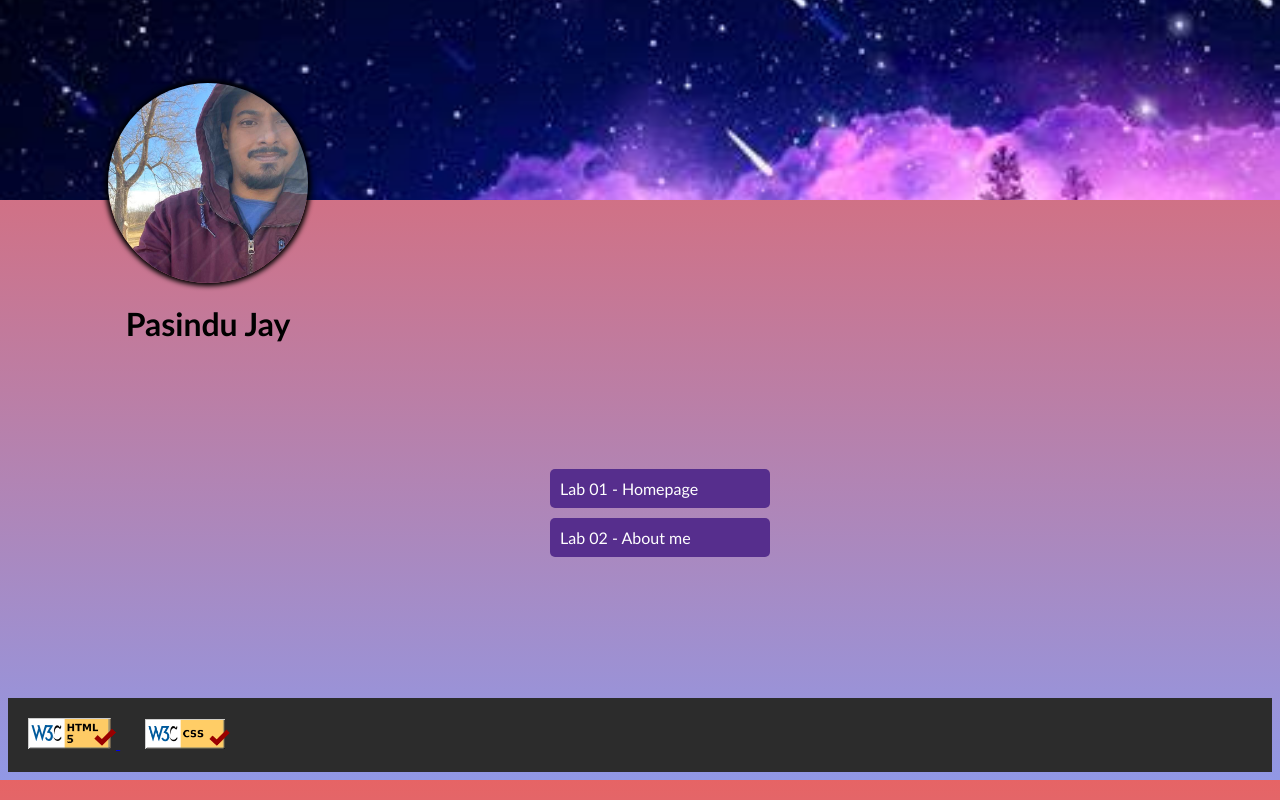
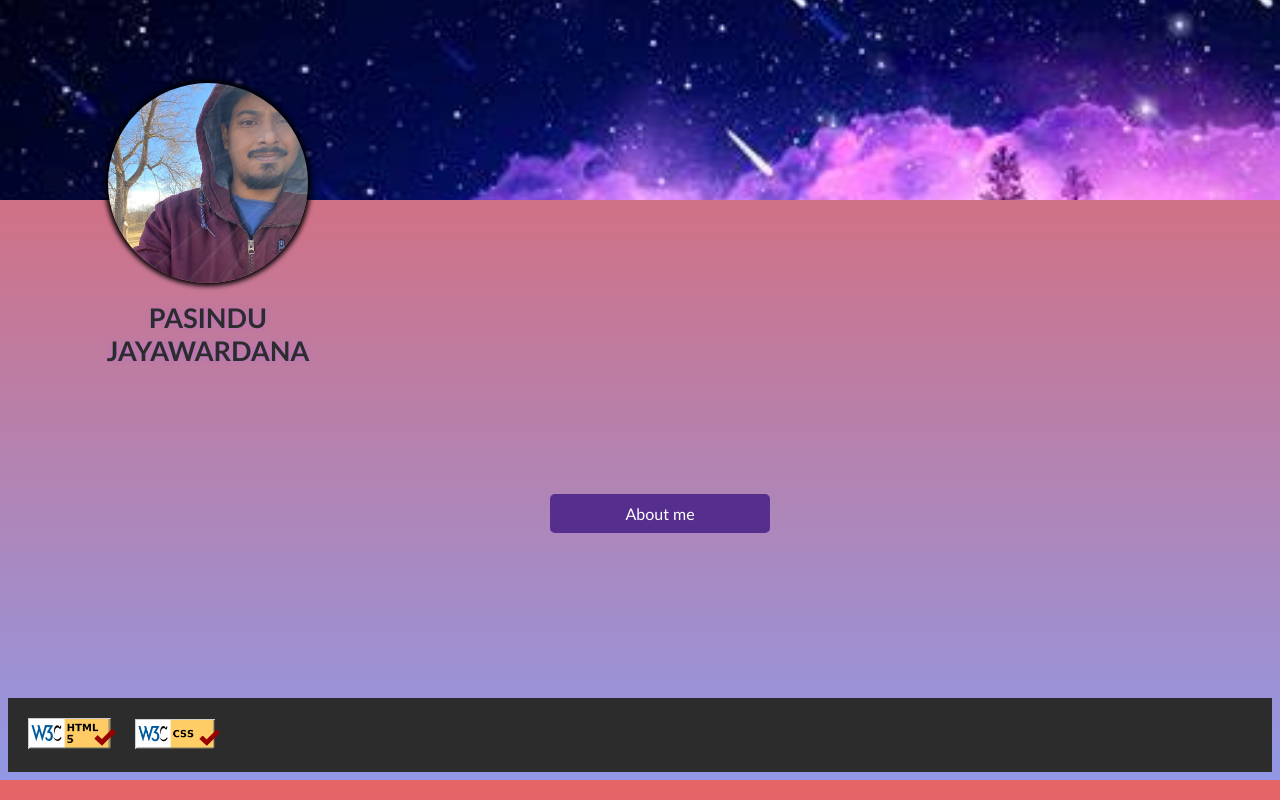
Before and after one commit to pjconnect/MIU-WAP-Labs, a plain HTML site: page index.html in a window 1280 px wide. Drawn offline with Linux system fonts and the light colour scheme.

Commit message:
Minor UI

```diff
--- a/index.html
+++ b/index.html
@@ -6,7 +6,8 @@
   <meta http-equiv="X-UA-Compatible" content="IE=edge">
   <meta name="viewport" content="width=device-width, initial-scale=1.0">
   <link href="./styles.css" rel="stylesheet">
-  <title>WAP - Homepage</title>
+  <link rel="icon" type="image/x-icon" href="favicon.ico">
+  <title>WAP | Simple Pages - Homepage</title>
 </head>
 
 <body>
@@ -15,14 +16,14 @@
       <img src="./img/background.jpeg" alt="Background Image" class="background">
       <div class="profile-img-wrap">
         <img src="./img/profile.jpg" alt="Profile Image" class="profile">
-        <h1 class="title">Pasindu Jay</h1>
+        <h1 class="name">Pasindu Jayawardana</h1>
       </div>
     </div>
   </header>
   <main id="content">
     <ul class="nav">
-      <li><a href="./index.html">Lab 01 - Homepage</a></li>
-      <li><a href="./aboutme.html">Lab 02 - About me</a></li>
+      <!-- <li><a href="./index.html">Lab 01 - Homepage</a></li> -->
+      <li><a href="./aboutme.html">About me</a></li>
     </ul>
   </main>
   <footer>
--- a/styles.css
+++ b/styles.css
@@ -9,7 +9,8 @@ footer {
 }
 
 footer a.validator{
-    margin-right: 25px;
+    margin-right: 15px;
+    display: inline-block;
 }
 
 ul.nav li {
@@ -25,6 +26,7 @@ ul.nav li>a {
     min-width: 200px;
     text-decoration: none;
     border-radius: 5px;
+    text-align: center;
 }
 
 .upper{
@@ -36,6 +38,13 @@ h2.title{
     border-top: 5px solid rgb(217, 55, 49);
     padding-top: 5px;
     text-transform: uppercase;
+}
+.name{
+    color: rgb(44 44 44);
+    text-align: center;
+    text-shadow: 0 0 5px #a969ff78;
+    text-transform: uppercase;
+    font-size: 27px;
 }
 
 main#content {
```
Also changed, not shown: aboutme.html (+24 -22 lines), favicon.ico (added).
